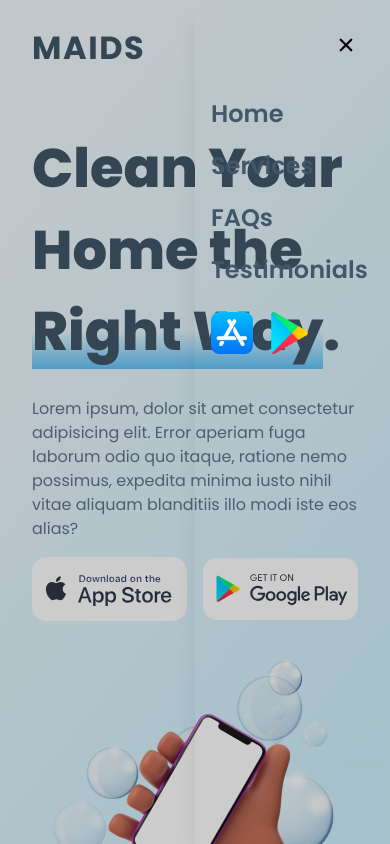
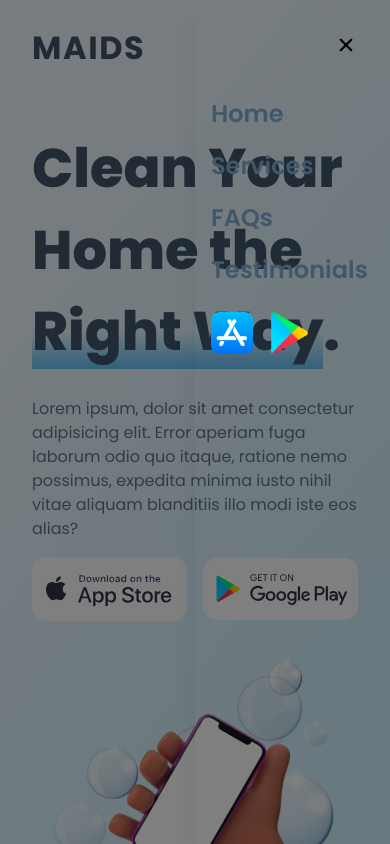
Before and after one commit to OthmanAhmed7/maids, a Next.js app: page / in a window 390 px wide. Both pictures are taken after a click on the button 346 px from the left and 44 px from the top of the page. Shown: the top 844 px of the page. Built offline with nearby package versions, Linux system fonts and the light colour scheme.

Commit message:
Add files via upload

```diff
--- a/components/Header.jsx
+++ b/components/Header.jsx
@@ -20,7 +20,7 @@ const Header = () => {
       {overlay && (
         <div
           onClick={handelClick}
-          className="w-full h-[100vh] bg-black opacity-[20%] fixed z-[20] top-0 right-0"
+          className="w-full h-[100vh] bg-black opacity-[50%] fixed z-[20] top-0 right-0"
         ></div>
       )}
       <div className="max-w-[1200px] mx-auto flex items-center justify-between py-[1.5rem] px-[2rem] xl:px-0">
```
